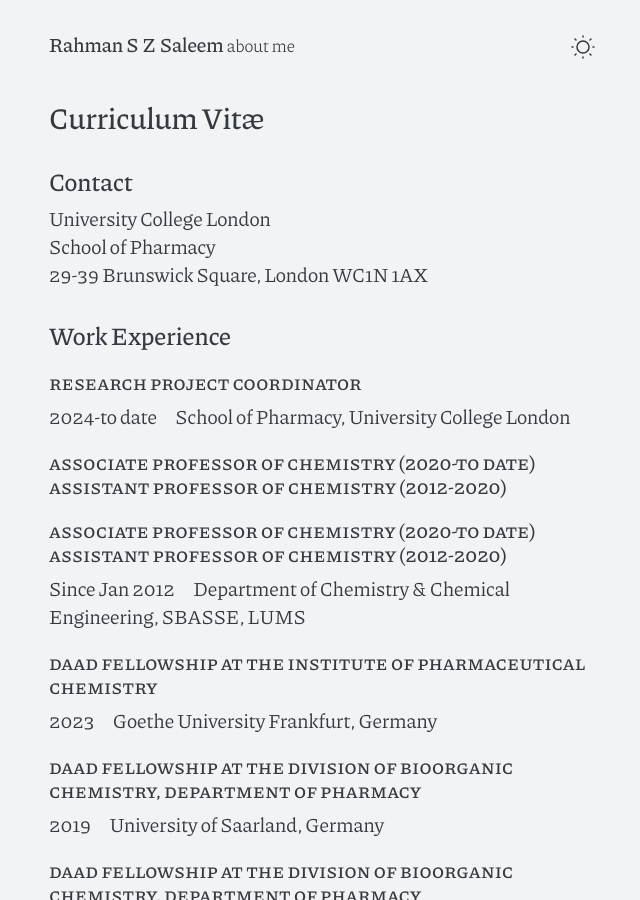
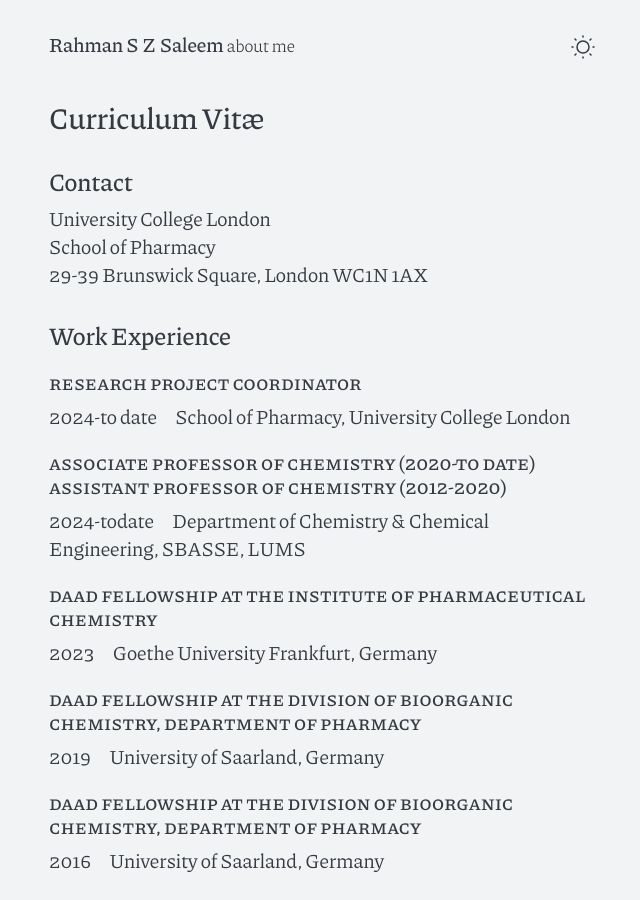
Before and after one commit to rahmanszsaleem/rahmanszsaleem.github.io, a Jekyll site: the page cv/index.html, which Jekyll copies as it is, in a window 1280 px wide and 900 px high. Shown: the whole window, without its empty margins (318-958 px from the left). Built offline with Jekyll 4.4.1, drawn with Linux system fonts in a browser that asks for light colours.

Commit message:
Update index.html

```diff
--- a/cv/index.html
+++ b/cv/index.html
@@ -80,12 +80,9 @@
 <p><h3> Research Project Coordinator  <br/></h3>
 2024-to date &nbsp;&nbsp;&nbsp;&nbsp; School of Pharmacy, University College London <br/>
 
-<p><h3> Associate Professor of Chemistry (2020-to date)
-  Assistant Professor of Chemistry (2012-2020) <br/></h3>
-
 <p><h3> Associate Professor of Chemistry (2020-to date) <br/>
   Assistant Professor of Chemistry (2012-2020) <br/></h3>
-Since Jan 2012 &nbsp;&nbsp;&nbsp;&nbsp; Department of Chemistry &amp; Chemical Engineering, SBASSE, LUMS</p>
+2024-todate &nbsp;&nbsp;&nbsp;&nbsp; Department of Chemistry &amp; Chemical Engineering, SBASSE, LUMS</p>
 
 <p><h3>DAAD fellowship at the Institute of Pharmaceutical Chemistry <br/></h3>
 2023 &nbsp;&nbsp;&nbsp;&nbsp; Goethe University Frankfurt, Germany  </p>
```
